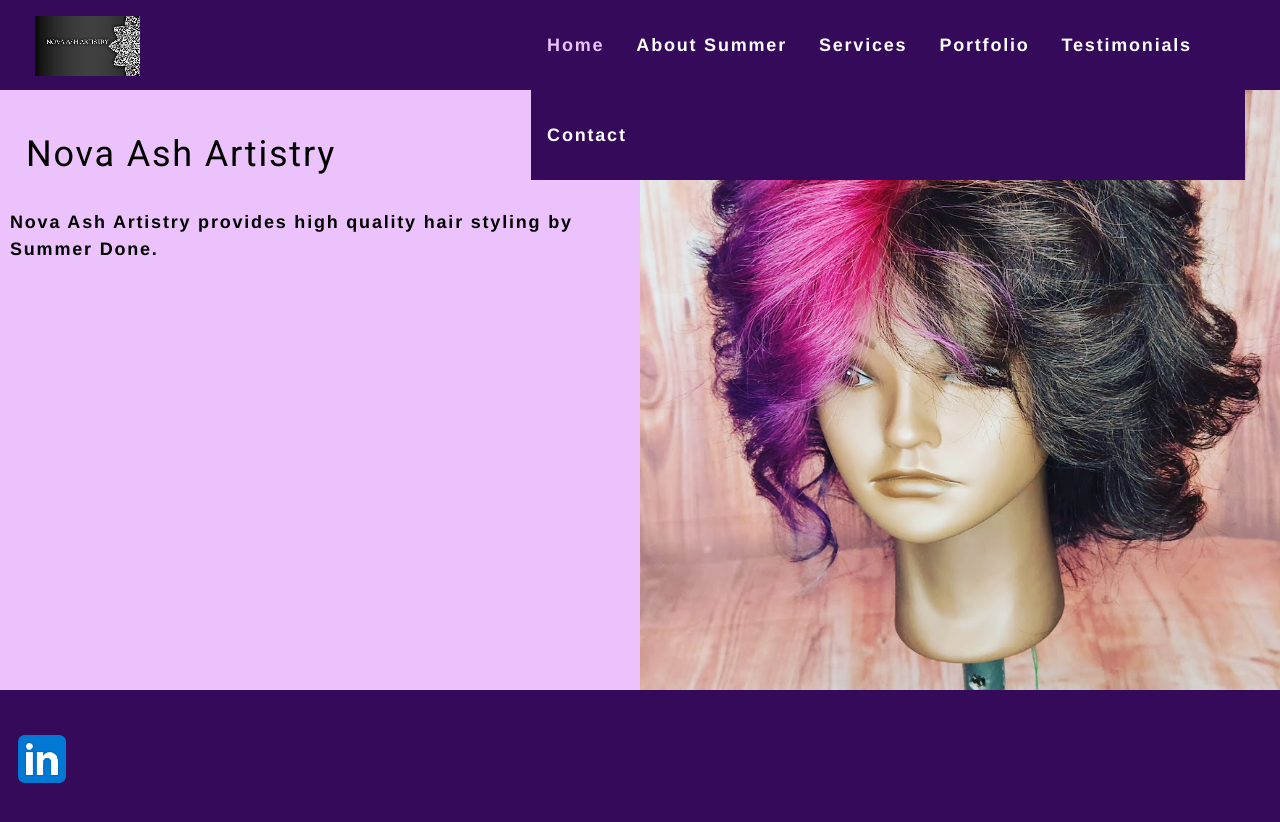
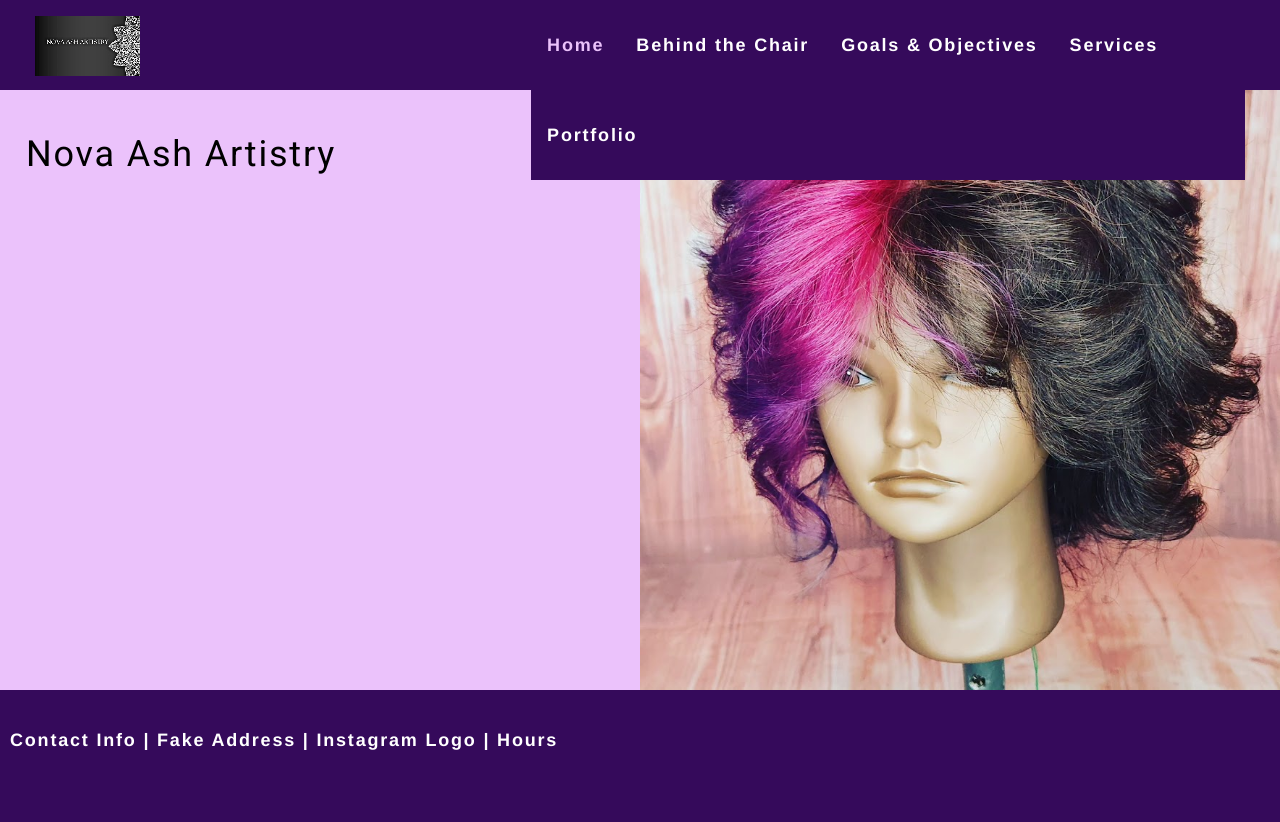
Before and after one commit to bdoneq7/novaashartistry, a React (Create React App) app: page / in a window 1280 px wide. Shown: the top 822 px of the page. Built offline with nearby package versions, Linux system fonts and the light colour scheme.

Commit message:
updated nav links, added behind and goals components

```diff
--- a/src/App.js
+++ b/src/App.js
@@ -3,11 +3,10 @@
 import Header from "./components/Header";
 import Footer from "./components/Footer";
 import Home from "./components/Home";
-import About from "./components/About";
+import Behind from "./components/Behind";
 import Services from "./components/Services";
 import Portfolio from "./components/Portfolio";
-import Testimonials from "./components/Testimonials";
-import Contact from "./components/Contact";
+import Goals from "./components/Goals";
 
 function App() {
 	const [currentTab, setCurrentTab] = useState("home");
@@ -16,16 +15,15 @@
 		switch (currentTab) {
 			case "home":
 				return <Home />;
-			case "about":
-				return <About />;
+			case "behind":
+				return <Behind />;
+			case "goals":
+				return <Goals />;
 			case "services":
 				return <Services />;
 			case "portfolio":
 				return <Portfolio />;
-			case "testimonials":
-				return <Testimonials />;
-			case "contact":
-				return <Contact />;
+
 			default:
 				return null;
 		}
--- a/src/components/About/index.js
+++ b/src/components/Behind/index.js
@@ -1,13 +1,13 @@
 import React from 'react';
 import head from "../../assets/images/head.jpg";
 
-function About(props) {
+function Behind(props) {
     return (
       <section>
 
         <div className="leftsection">
           <br/>
-        <h1 className="mx-2" id="about">About Nova Ash Artistry</h1>
+        <h1 className="mx-2" id="about">Behind the Chair</h1>
 
 
 
@@ -24,4 +24,4 @@
 
   }
 
-  export default About;
+  export default Behind;
--- a/src/components/Footer/index.js
+++ b/src/components/Footer/index.js
@@ -4,11 +4,7 @@
 	return (
 		<footer className="footer">
 			<br/>
-			<img
-						src={require("../../assets/images/linkedin-logo.png")}
-						alt="LinkedIn"
-						className="logo"
-					></img>
+			Contact Info | Fake Address | Instagram Logo | Hours
 		</footer>
 	);
 }
--- a/src/components/Contact/index.js
+++ b/src/components/Goals/index.js
@@ -2,16 +2,15 @@
 import hair from "../../assets/images/hair.jpg";
 
 
-function Contact(props) {
+function Goals(props) {
   return (
     <section>
 
       <div className="leftsection">
         <br/>
-      <h1 className="mx-2" id="contact">Contact Summer</h1>
+      <h1 className="mx-2" id="contact">Goals & Objectives</h1>
       <br/>
-      <br/>
-      813.541.3969<br/>
+
 
           <br/>
 
@@ -29,4 +28,4 @@
 
 }
 
-export default Contact;
+export default Goals;
--- a/src/components/Home/index.js
+++ b/src/components/Home/index.js
@@ -11,7 +11,7 @@
       <h1 className="mx-2" id="home">Nova Ash Artistry</h1>
 
           <br/>
-          Nova Ash Artistry provides high quality hair styling by Summer Done.
+
 
       </div>
 
--- a/src/components/Nav/index.js
+++ b/src/components/Nav/index.js
@@ -10,8 +10,11 @@
 				<li className={currentTab === "home" ? "mx-2 navActive" : "mx-2"}>
 					<span onClick={() => setCurrentTab("home")}>Home</span>
 				</li>
-				<li className={currentTab === "about" ? "mx-2 navActive" : "mx-2"}>
-					<span onClick={() => setCurrentTab("about")}>About Summer</span>
+				<li className={currentTab === "behind" ? "mx-2 navActive" : "mx-2"}>
+					<span onClick={() => setCurrentTab("behind")}>Behind the Chair</span>
+				</li>
+				<li className={currentTab === "goals" ? "mx-2 navActive" : "mx-2"}>
+					<span onClick={() => setCurrentTab("goals")}>Goals & Objectives</span>
 				</li>
 				<li className={currentTab === "services" ? "mx-2 navActive" : "mx-2"}>
 					<span onClick={() => setCurrentTab("services")}>Services</span>
@@ -19,12 +22,8 @@
 				<li className={currentTab === "portfolio" ? "mx-2 navActive" : "mx-2"}>
 					<span onClick={() => setCurrentTab("portfolio")}>Portfolio</span>
 				</li>
-				<li className={currentTab === "testimonials" ? "mx-2 navActive" : "mx-2"}>
-					<span onClick={() => setCurrentTab("testimonials")}>Testimonials</span>
-				</li>
-				<li className={currentTab === "contact" ? "mx-2 navActive" : "mx-2"}>
-					<span onClick={() => setCurrentTab("contact")}>Contact</span>
-				</li>
+
+
 			</ul>
 		</nav>
 	);
--- a/src/components/Portfolio/index.js
+++ b/src/components/Portfolio/index.js
@@ -8,10 +8,10 @@
 
       <div className="leftsection">
         <br/>
-      <h1 className="mx-2" id="portfolio">Nova Ash Artistry</h1>
+      <h1 className="mx-2" id="portfolio">Portfolio</h1>
 
           <br/>
-          Nova Ash Artistry provides high quality hair styling by Summer Done.
+
 
       </div>
 
--- a/src/components/Services/index.js
+++ b/src/components/Services/index.js
@@ -8,11 +8,10 @@
 
       <div className="leftsection">
         <br/>
-      <h1 className="mx-2" id="services">Nova Ash Artistry Services</h1>
+      <h1 className="mx-2" id="services">Services</h1>
 
           <br/>
-          Haircut<br/>
-          Hair Color
+
 
       </div>
 
--- a/src/components/Testimonials/index.js
+++ /dev/null
@@ -1,29 +0,0 @@
-import React from 'react';
-import testimonial from "../../assets/images/testimonial.jpg";
-
-function Testimonials(props) {
-    return (
-      <section>
-
-        <div className="leftsection">
-          <br/>
-        <h1 className="mx-2" id="testimonials">Nova Ash Artistry Testimonials</h1>
-        <br/>
-        <br/>
-        Summer did a fantastic job with my haircut!<br/>
-            -- Jantzen
-
-        </div>
-
-
-        <div className="rightsection">
-        <img src={testimonial} style={{ width: "100%", height: "100%" }} alt="Example" title="Example" />
-
-        </div>
-
-      </section>
-    );
-
-  }
-
-  export default Testimonials;
```
